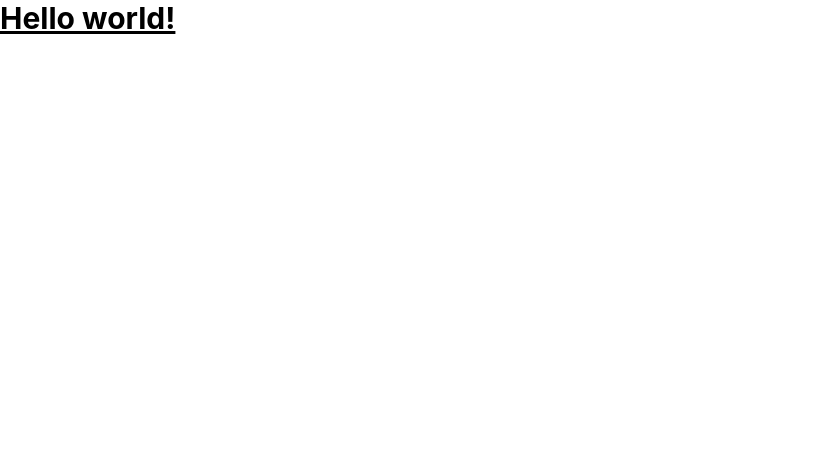
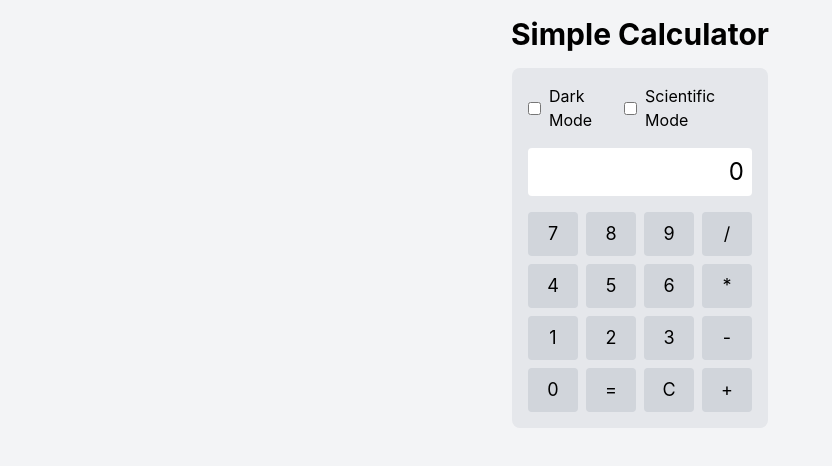
Before and after one commit to dinakartumu/simple-calculator, a React (Create React App) app: page / in a window 1280 px wide. Shown: the top 466 px of the page, without its empty margins (0-832 px from the left). Built offline with nearby package versions, Linux system fonts and the light colour scheme.

Commit message:
added calculator

```diff
--- a/src/App.tsx
+++ b/src/App.tsx
@@ -1,9 +1,20 @@
-function App() {
+import React from "react";
+import Calculator from "./components/Calculator";
+import { DarkModeProvider } from "./contexts/DarkModeContext";
+
+const App: React.FC = () => {
   return (
-    <div>
-      <h1 className="text-3xl font-bold underline">Hello world!</h1>
-    </div>
+    <DarkModeProvider>
+      <div className="min-h-screen bg-gray-100">
+        <div className="w-full flex flex-col justify-center items-center p-4">
+          <h1 className="text-3xl font-bold mb-4 text-center">
+            Simple Calculator
+          </h1>
+          <Calculator />
+        </div>
+      </div>
+    </DarkModeProvider>
   );
-}
+};
 
 export default App;
--- /dev/null
+++ b/src/components/Button.tsx
@@ -0,0 +1,21 @@
+import React from "react";
+
+interface ButtonProps {
+  onClick: () => void;
+  children: React.ReactNode;
+  isDarkMode: boolean;
+}
+
+const Button = ({ onClick, children, isDarkMode }: ButtonProps) => {
+  return (
+    <button
+      className={`p-2 text-lg rounded ${
+        isDarkMode ? "bg-gray-600 text-white" : "bg-gray-300 text-black"
+      } hover:opacity-80`}
+      onClick={onClick}>
+      {children}
+    </button>
+  );
+};
+
+export default Button;
--- /dev/null
+++ b/src/components/Calculator.tsx
@@ -0,0 +1,200 @@
+import React, { useState } from "react";
+import Display from "./Output";
+import Button from "./Button";
+import Checkbox from "./Checkbox";
+import { useDarkMode } from "../contexts/DarkModeContext";
+
+const Calculator = () => {
+  const { isDarkMode, toggleDarkMode } = useDarkMode();
+  const [display, setDisplay] = useState("0");
+  const [currentValue, setCurrentValue] = useState<number | null>(null);
+  const [operator, setOperator] = useState<string | null>(null);
+  const [isScientificMode, setIsScientificMode] = useState(false);
+  const [waitingForOperand, setWaitingForOperand] = useState(false);
+  const [queue, setQueue] = useState<string[]>([]);
+
+  const handleNumberClick = (num: string) => {
+    if (waitingForOperand) {
+      setDisplay(num);
+      setWaitingForOperand(false);
+    } else {
+      setDisplay((prevDisplay) =>
+        prevDisplay === "0" ? num : prevDisplay + num
+      );
+    }
+    setQueue((prevQueue) => [...prevQueue, num]);
+  };
+
+  const handleOperatorClick = (op: string) => {
+    const inputValue = parseFloat(display);
+    if (queue.length > 0 && queue[queue.length - 1].match(/[+\-*/]/)) {
+      setQueue((prevQueue) => prevQueue.slice(0, -1));
+    } else if (currentValue === null) {
+      setCurrentValue(inputValue);
+    } else if (operator) {
+      const result = performOperation(currentValue, inputValue, operator);
+      setCurrentValue(result);
+      setDisplay(result.toString());
+    }
+    setWaitingForOperand(true);
+    setOperator(op);
+    setQueue((prevQueue) => [...prevQueue, op]);
+  };
+
+  const handleEqualsClick = () => {
+    if (
+      currentValue !== null &&
+      operator !== null &&
+      queue.length > 0 &&
+      !queue[queue.length - 1].match(/[+\-*/]/)
+    ) {
+      const inputValue = parseFloat(display);
+      const result = performOperation(currentValue, inputValue, operator);
+      setDisplay(result.toString());
+      setCurrentValue(result);
+      setOperator(null);
+      setWaitingForOperand(true);
+      setQueue((prevQueue) => [...prevQueue, "=", result.toString()]);
+    }
+  };
+
+  const handleClearClick = () => {
+    setDisplay("0");
+    setCurrentValue(null);
+    setOperator(null);
+    setWaitingForOperand(false);
+    setQueue([]);
+  };
+
+  const handleSignClick = () => {
+    setDisplay((prevDisplay) => {
+      const value = parseFloat(prevDisplay);
+      return (-value).toString();
+    });
+  };
+
+  const handleSquareClick = () => {
+    setDisplay((prevDisplay) => {
+      const value = parseFloat(prevDisplay);
+      return (value * value).toString();
+    });
+  };
+
+  const handleSquareRootClick = () => {
+    setDisplay((prevDisplay) => {
+      const value = parseFloat(prevDisplay);
+      return Math.sqrt(value).toString();
+    });
+  };
+
+  const performOperation = (a: number, b: number, op: string): number => {
+    switch (op) {
+      case "+":
+        return a + b;
+      case "-":
+        return a - b;
+      case "*":
+        return a * b;
+      case "/":
+        return a / b;
+      default:
+        return b;
+    }
+  };
+
+  return (
+    <div
+      className={`w-64 p-4 rounded-lg ${
+        isDarkMode ? "bg-gray-800 text-white" : "bg-gray-200 text-black"
+      }`}>
+      <div className="flex justify-between mb-4">
+        <Checkbox
+          label="Dark Mode"
+          checked={isDarkMode}
+          onChange={toggleDarkMode}
+          isDarkMode={isDarkMode}
+        />
+        <Checkbox
+          label="Scientific Mode"
+          checked={isScientificMode}
+          onChange={() => setIsScientificMode(!isScientificMode)}
+          isDarkMode={isDarkMode}
+        />
+      </div>
+      <Display value={display} isDarkMode={isDarkMode} />
+      <div className="grid grid-cols-4 gap-2 mt-4">
+        <Button onClick={() => handleNumberClick("7")} isDarkMode={isDarkMode}>
+          7
+        </Button>
+        <Button onClick={() => handleNumberClick("8")} isDarkMode={isDarkMode}>
+          8
+        </Button>
+        <Button onClick={() => handleNumberClick("9")} isDarkMode={isDarkMode}>
+          9
+        </Button>
+        <Button
+          onClick={() => handleOperatorClick("/")}
+          isDarkMode={isDarkMode}>
+          /
+        </Button>
+        <Button onClick={() => handleNumberClick("4")} isDarkMode={isDarkMode}>
+          4
+        </Button>
+        <Button onClick={() => handleNumberClick("5")} isDarkMode={isDarkMode}>
+          5
+        </Button>
+        <Button onClick={() => handleNumberClick("6")} isDarkMode={isDarkMode}>
+          6
+        </Button>
+        <Button
+          onClick={() => handleOperatorClick("*")}
+          isDarkMode={isDarkMode}>
+          *
+        </Button>
+        <Button onClick={() => handleNumberClick("1")} isDarkMode={isDarkMode}>
+          1
+        </Button>
+        <Button onClick={() => handleNumberClick("2")} isDarkMode={isDarkMode}>
+          2
+        </Button>
+        <Button onClick={() => handleNumberClick("3")} isDarkMode={isDarkMode}>
+          3
+        </Button>
+        <Button
+          onClick={() => handleOperatorClick("-")}
+          isDarkMode={isDarkMode}>
+          -
+        </Button>
+        <Button onClick={() => handleNumberClick("0")} isDarkMode={isDarkMode}>
+          0
+        </Button>
+        <Button onClick={handleEqualsClick} isDarkMode={isDarkMode}>
+          =
+        </Button>
+        <Button onClick={handleClearClick} isDarkMode={isDarkMode}>
+          C
+        </Button>
+        <Button
+          onClick={() => handleOperatorClick("+")}
+          isDarkMode={isDarkMode}>
+          +
+        </Button>
+      </div>
+      {isScientificMode && (
+        <div className="grid grid-cols-3 gap-2 mt-2">
+          <Button onClick={handleSignClick} isDarkMode={isDarkMode}>
+            +/-
+          </Button>
+          <Button onClick={handleSquareClick} isDarkMode={isDarkMode}>
+            x²
+          </Button>
+          <Button onClick={handleSquareRootClick} isDarkMode={isDarkMode}>
+            √x
+          </Button>
+        </div>
+      )}
+    </div>
+  );
+};
+
+export default Calculator;
--- /dev/null
+++ b/src/components/Checkbox.tsx
@@ -0,0 +1,27 @@
+import React from "react";
+
+interface CheckboxProps {
+  label: string;
+  checked: boolean;
+  onChange: () => void;
+  isDarkMode: boolean;
+}
+
+const Checkbox = ({ label, checked, onChange, isDarkMode }: CheckboxProps) => {
+  return (
+    <label
+      className={`flex items-center ${
+        isDarkMode ? "text-white" : "text-black"
+      }`}>
+      <input
+        type="checkbox"
+        checked={checked}
+        onChange={onChange}
+        className="mr-2"
+      />
+      {label}
+    </label>
+  );
+};
+
+export default Checkbox;
--- /dev/null
+++ b/src/components/Output.tsx
@@ -0,0 +1,19 @@
+import React from "react";
+
+interface DisplayProps {
+  value: string;
+  isDarkMode: boolean;
+}
+
+const Output = ({ value, isDarkMode }: DisplayProps) => {
+  return (
+    <div
+      className={`w-full p-2 text-right text-2xl rounded overflow-auto ${
+        isDarkMode ? "bg-gray-700 text-white" : "bg-white text-black"
+      }`}>
+      {value}
+    </div>
+  );
+};
+
+export default Output;
--- /dev/null
+++ b/src/contexts/DarkModeContext.tsx
@@ -0,0 +1,34 @@
+import React, { createContext, useState, useContext } from "react";
+
+interface DarkModeContextType {
+  isDarkMode: boolean;
+  toggleDarkMode: () => void;
+}
+
+const DarkModeContext = createContext<DarkModeContextType | undefined>(
+  undefined
+);
+
+export const DarkModeProvider: React.FC<{ children: React.ReactNode }> = ({
+  children,
+}) => {
+  const [isDarkMode, setIsDarkMode] = useState(false);
+
+  const toggleDarkMode = () => {
+    setIsDarkMode((prev) => !prev);
+  };
+
+  return (
+    <DarkModeContext.Provider value={{ isDarkMode, toggleDarkMode }}>
+      {children}
+    </DarkModeContext.Provider>
+  );
+};
+
+export const useDarkMode = () => {
+  const context = useContext(DarkModeContext);
+  if (context === undefined) {
+    throw new Error("useDarkMode must be used within a DarkModeProvider");
+  }
+  return context;
+};
```
